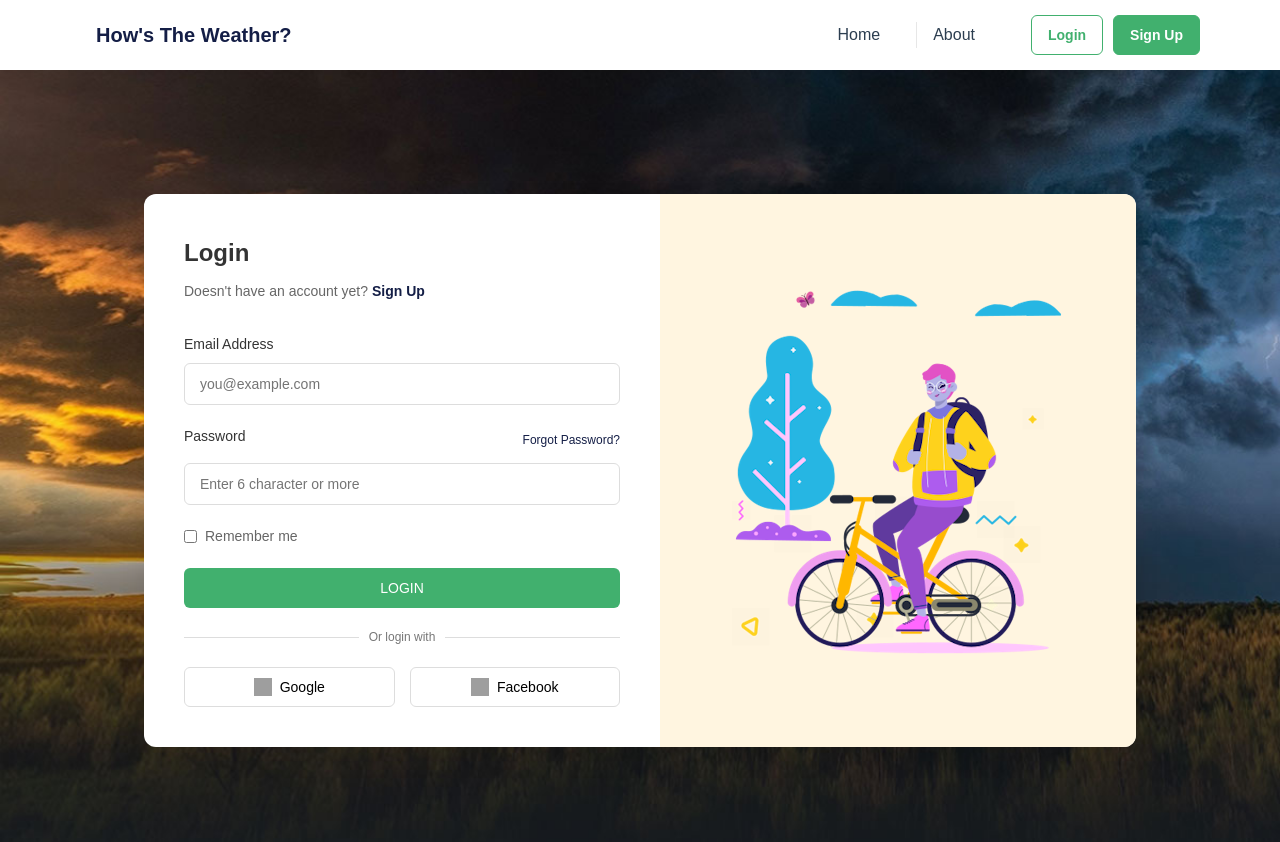
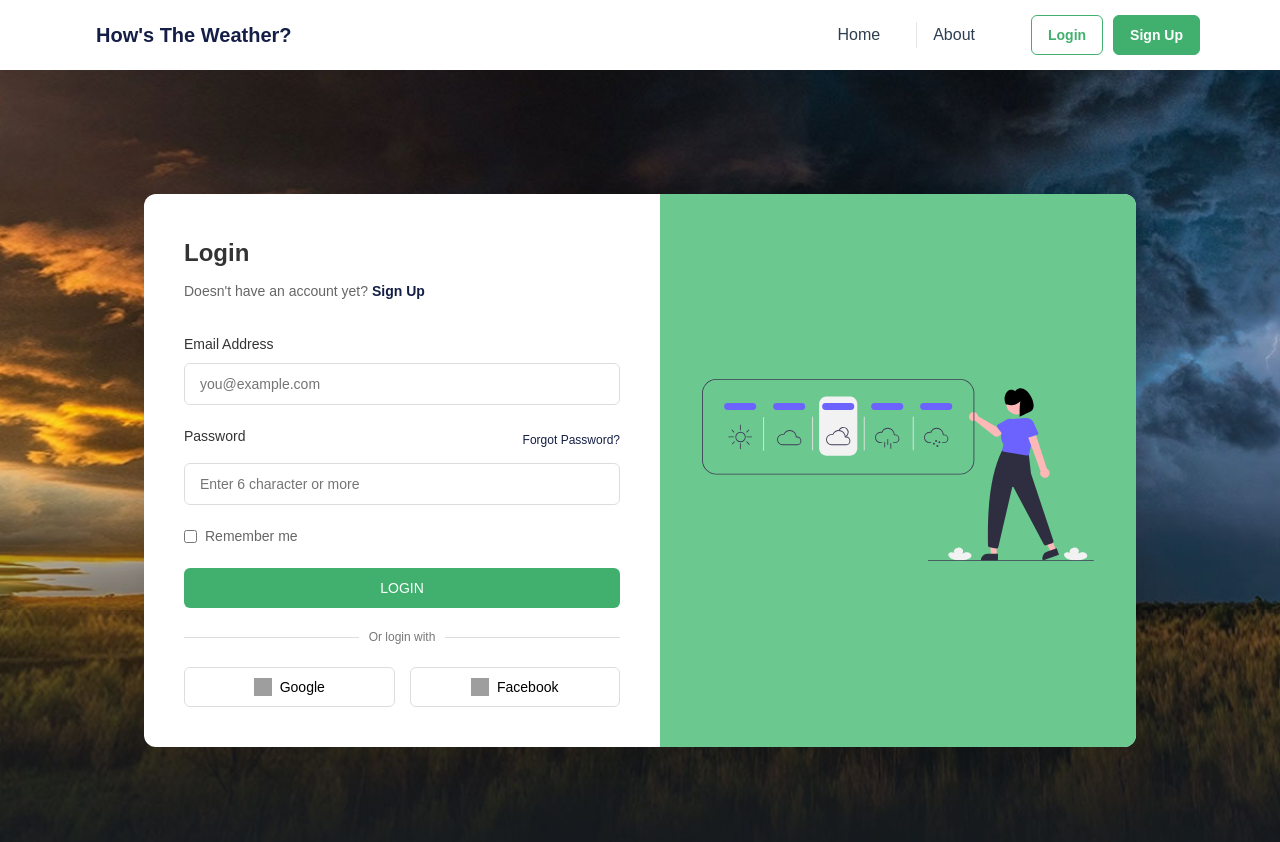
Before and after one commit to xbeatriz/hows-the-weather-backend, a Vue app in the folder frontend/: page /login in a window 1280 px wide. Shown: the top 842 px of the page. Built offline with nearby package versions, Linux system fonts and the light colour scheme; grey boxes are pictures that could not be loaded.

Commit message:
change of illustration

```diff
--- a/frontend/src/views/LoginView.vue
+++ b/frontend/src/views/LoginView.vue
@@ -61,7 +61,7 @@
         </div>
 
         <div class="login-image-section">
-          <img src="@/assets/Dayflowchill.png" alt="Login" class="login-illustration">
+          <img src="@/assets/undraw_weather.svg" alt="Login" class="login-illustration">
         </div>
       </div>
     </div>
@@ -191,7 +191,7 @@ export default {
 
 .login-image-section {
   flex: 1;
-  background-color: #FFF5E0;
+  background-color: rgb(107, 201, 144);
   display: flex;
   justify-content: center;
   align-items: center;
--- a/frontend/src/views/SingUpView.vue
+++ b/frontend/src/views/SingUpView.vue
@@ -46,7 +46,7 @@
         </div>
 
         <div class="login-image-section">
-          <img src="@/assets/Dayflowchill.png" alt="Sign Up" class="login-illustration">
+          <img src="@/assets/undraw_weather.svg" alt="Sign Up" class="login-illustration">
         </div>
       </div>
     </div>
@@ -132,7 +132,7 @@ export default {
 
 .login-image-section {
   flex: 1;
-  background-color: #FFF5E0;
+  background-color: rgb(107, 201, 144);
   display: flex;
   justify-content: center;
   align-items: center;
```
Also changed, not shown: frontend/src/assets/undraw_weather.svg (added).
